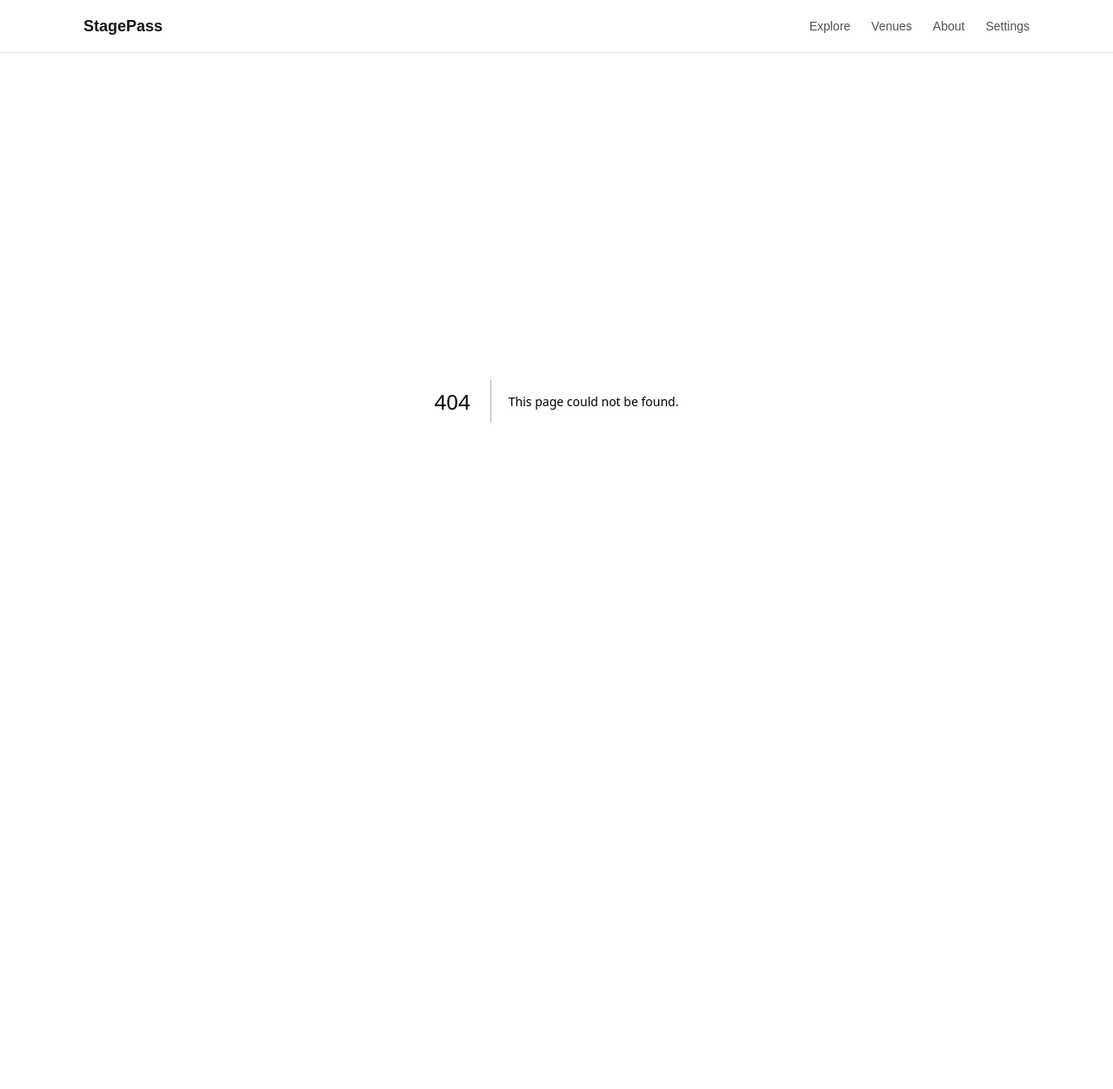
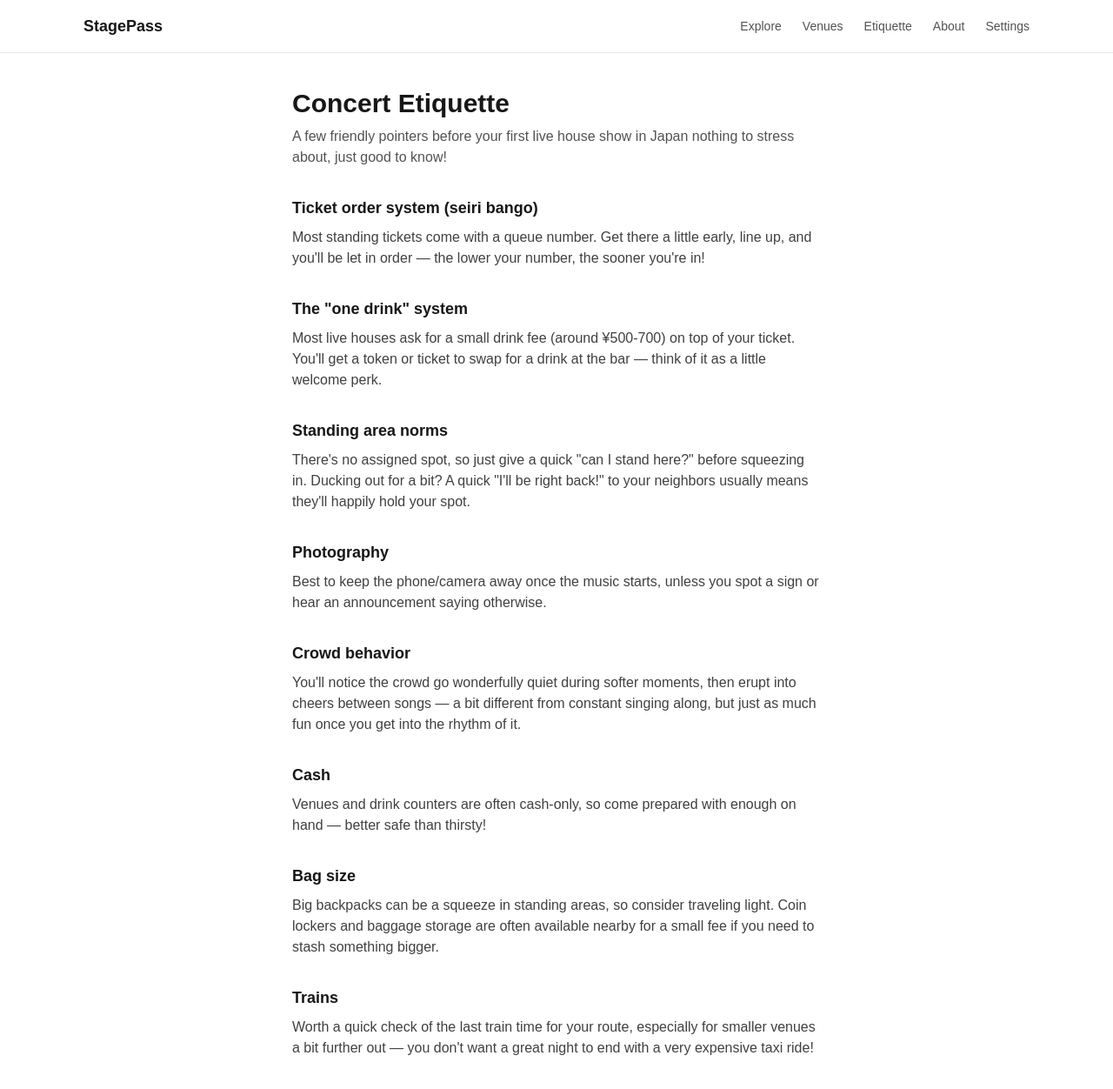
Before and after one commit to kaijunwong01-stack/stagepass, a Next.js app: page /etiquette in a window 1280 px wide. Before the commit this address had no page. Shown: the top 1252 px of the page at 87% size. Before the commit the page ends 861 px from the top, so only its background shows below. Built offline with nearby package versions, Linux system fonts and the light colour scheme.

Commit message:
feat: add Concert Etiquette page and nav link

```diff
--- /dev/null
+++ b/src/app/etiquette/page.tsx
@@ -0,0 +1,104 @@
+export default function EtiquettePage() {
+  return (
+    <main className="mx-auto min-h-screen max-w-2xl bg-white px-4 py-10 dark:bg-black sm:px-8">
+      <h1 className="text-3xl font-bold text-neutral-900 dark:text-white">
+        Concert Etiquette
+      </h1>
+      <p className="mt-2 text-neutral-600 dark:text-neutral-400">
+        A few friendly pointers before your first live house show in Japan
+        nothing to stress about, just good to know!
+      </p>
+
+      <div className="mt-8 space-y-8">
+        <section>
+          <h2 className="mb-2 text-lg font-semibold text-neutral-900 dark:text-white">
+            Ticket order system (seiri bango)
+          </h2>
+          <p className="text-neutral-700 dark:text-neutral-300">
+            Most standing tickets come with a queue number. Get there a
+            little early, line up, and you'll be let in order — the lower
+            your number, the sooner you're in!
+          </p>
+        </section>
+
+        <section>
+          <h2 className="mb-2 text-lg font-semibold text-neutral-900 dark:text-white">
+            The "one drink" system
+          </h2>
+          <p className="text-neutral-700 dark:text-neutral-300">
+            Most live houses ask for a small drink fee (around ¥500-700) on
+            top of your ticket. You'll get a token or ticket to swap for a
+            drink at the bar — think of it as a little welcome perk.
+          </p>
+        </section>
+
+        <section>
+          <h2 className="mb-2 text-lg font-semibold text-neutral-900 dark:text-white">
+            Standing area norms
+          </h2>
+          <p className="text-neutral-700 dark:text-neutral-300">
+            There's no assigned spot, so just give a quick "can I stand here?"
+            before squeezing in. Ducking out for a bit? A quick "I'll be
+            right back!" to your neighbors usually means they'll happily hold
+            your spot.
+          </p>
+        </section>
+
+        <section>
+          <h2 className="mb-2 text-lg font-semibold text-neutral-900 dark:text-white">
+            Photography
+          </h2>
+          <p className="text-neutral-700 dark:text-neutral-300">
+            Best to keep the phone/camera away once the music starts, unless
+            you spot a sign or hear an announcement saying otherwise.
+          </p>
+        </section>
+
+        <section>
+          <h2 className="mb-2 text-lg font-semibold text-neutral-900 dark:text-white">
+            Crowd behavior
+          </h2>
+          <p className="text-neutral-700 dark:text-neutral-300">
+            You'll notice the crowd go wonderfully quiet during softer
+            moments, then erupt into cheers between songs — a bit different
+            from constant singing along, but just as much fun once you get
+            into the rhythm of it.
+          </p>
+        </section>
+
+        <section>
+          <h2 className="mb-2 text-lg font-semibold text-neutral-900 dark:text-white">
+            Cash
+          </h2>
+          <p className="text-neutral-700 dark:text-neutral-300">
+            Venues and drink counters are often cash-only, so come prepared
+            with enough on hand — better safe than thirsty!
+          </p>
+        </section>
+
+        <section>
+          <h2 className="mb-2 text-lg font-semibold text-neutral-900 dark:text-white">
+            Bag size
+          </h2>
+          <p className="text-neutral-700 dark:text-neutral-300">
+            Big backpacks can be a squeeze in standing areas, so consider
+            traveling light. Coin lockers and baggage storage are often
+            available nearby for a small fee if you need to stash something
+            bigger.
+          </p>
+        </section>
+
+        <section>
+          <h2 className="mb-2 text-lg font-semibold text-neutral-900 dark:text-white">
+            Trains
+          </h2>
+          <p className="text-neutral-700 dark:text-neutral-300">
+            Worth a quick check of the last train time for your route,
+            especially for smaller venues a bit further out — you don't want
+            a great night to end with a very expensive taxi ride!
+          </p>
+        </section>
+      </div>
+    </main>
+  );
+}
--- a/src/components/Navbar.tsx
+++ b/src/components/Navbar.tsx
@@ -15,6 +15,9 @@ export default function Navbar() {
           <Link href="/venues" className="hover:text-neutral-900 dark:hover:text-white">
             Venues
           </Link>
+          <Link href="/etiquette" className="hover:text-neutral-900 dark:hover:text-white">
+            Etiquette
+          </Link>
           <Link href="/about" className="hover:text-neutral-900 dark:hover:text-white">
             About
           </Link>
```
